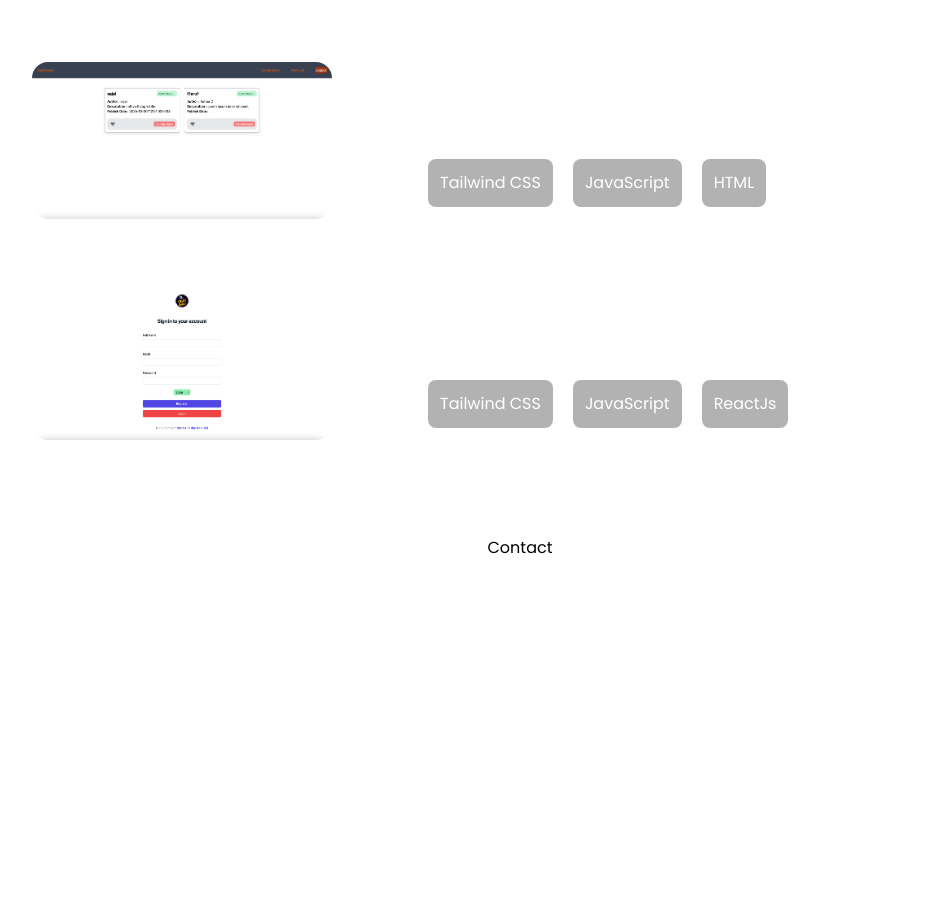
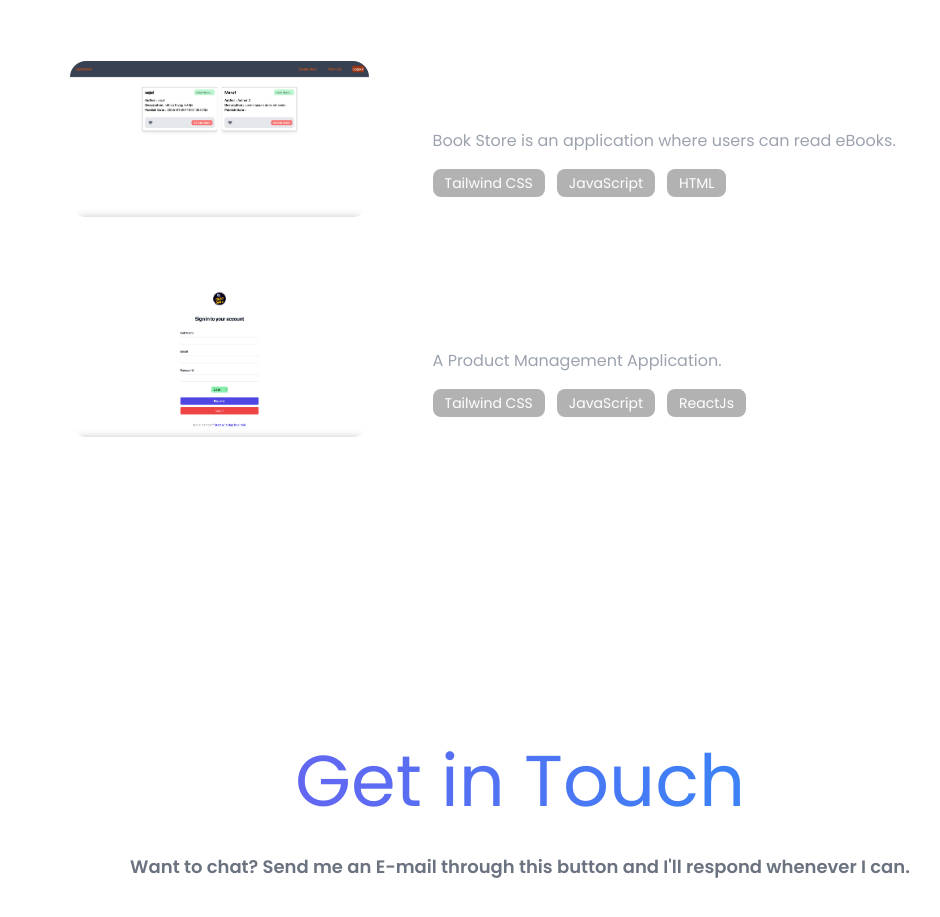
Before and after one commit to atikfaisalemon/my-portfolio, a React (Vite) app: page / in a window 1280 px wide. Shown: the part 2162-3079 px from the top of the page, without its empty margins (120-1060 px from the left). Before the commit the page ends 2754 px from the top, so only its background shows below. Built offline with nearby package versions, Linux system fonts and the light colour scheme.

Commit message:
feat-update

```diff
--- a/src/components/Contact.jsx
+++ b/src/components/Contact.jsx
@@ -1,7 +1,25 @@
+import { div } from "framer-motion/client";
 import React from "react";
 
 const Contact = () => {
-  return <div>Contact</div>;
+  return (
+    <div
+      id="contract"
+      className="flex min-h-[70vh] min-w-full items-center justify-center"
+    >
+      <div className="flex flex-col items-center justify-center gap-3 space-y-6 p-14">
+        <h1 className="text-center text-5xl md:text-7xl">
+          <span className="bg-gradient-to-r from-indigo-500 to-blue-500 bg-clip-text text-transparent">
+            Get in Touch
+          </span>
+        </h1>
+        <p className="text-center text-lg font-semibold text-gray-500">
+          Want to chat? Send me an E-mail through this button and I'll respond
+          whenever I can.
+        </p>
+      </div>
+    </div>
+  );
 };
 
 export default Contact;
--- a/src/components/ProjectCart.jsx
+++ b/src/components/ProjectCart.jsx
@@ -1,25 +1,26 @@
 const ProjectCart = ({ project }) => {
   return (
-    <div>
-      <img
-        src="project.image"
-        alt=""
-        className="w-full cursor-pointer rounded-2xl transition-all duration-300 hover:scale-105 md:[w-300px]"
-      />
-      <div
-        className="flex flex-col
-         gap-5"
-      >
+    <div className="flex flex-col items-center  gap-8 md:flex-row md:gap-24">
+      <a href={project.link} target="_blank" rel="noopener noreferrer">
+        <img
+          src={`/${project.image}`} // Image from public folder
+          alt={project.title}
+          className="w-full cursor-pointer rounded-2xl transition-all duration-300 hover:scale-105 md:w-[300px]"
+        />
+      </a>
+      <div className="flex flex-col gap-5">
         <div className="flex flex-col gap-3">
-          <div className="text-xl font-semibold">{project.title}</div>
-          <p>{project.description}</p>
+          <div className="text-xl font-semibold ">{project.title}</div>
+          <div>
+            <p className="text-gray-400">{project.description}</p>
+          </div>
         </div>
         <div className="flex flex-wrap gap-5">
-          {project.tech.map((tech, index) => {
+          {project.tech.map((tech, index) => (
             <span key={index} className="bg-black/30 rounded-lg p-3">
-              tech
-            </span>;
-          })}
+              {tech}
+            </span>
+          ))}
         </div>
       </div>
     </div>
--- a/src/components/Projects.jsx
+++ b/src/components/Projects.jsx
@@ -1,61 +1,82 @@
+import { motion } from "framer-motion";
+
 const projectsData = [
   {
     image: "spotify.png",
     title: "Spotify Homepage",
-    description: "Explore a static clone of Spotify's homepage",
+    description: "Explore a static clone of Spotify's homepage.",
     tech: ["Tailwind CSS", "JavaScript", "HTML"],
     link: "https://spotify-homepage.vercel.app/",
   },
   {
     image: "madcaps.png",
     title: "MADCAPS",
-    description: "MadCaps is an online cap store",
+    description: "MadCaps is an online cap store.",
     tech: ["ReactJs", "Tailwind CSS", "JavaScript", "HTML"],
     link: "https://github.com/atikfaisalemon/mad-caps",
   },
   {
     image: "Book-Store.png",
     title: "Ebook Store",
-    description: "Book Store is an application where users can read eBooks",
+    description: "Book Store is an application where users can read eBooks.",
     tech: ["Tailwind CSS", "JavaScript", "HTML"],
     link: "https://github.com/atikfaisalemon/book-store",
   },
   {
     image: "Gear-Suite.png",
     title: "Gear-Suite",
-    description: "Product Management Application",
+    description: "A Product Management Application.",
     tech: ["Tailwind CSS", "JavaScript", "ReactJs"],
     link: "https://github.com/atikfaisalemon/gear-suite-caps",
   },
 ];
 
+// Scroll Reveal Animation Wrapper (Each project animates separately)
+const ScrollReveal = ({ children }) => {
+  return (
+    <motion.div
+      initial={{ opacity: 0, y: 50 }}
+      whileInView={{ opacity: 1, y: 0 }}
+      viewport={{ once: false, amount: 0.3 }}
+      transition={{ duration: 0.6, ease: "easeOut" }}
+    >
+      {children}
+    </motion.div>
+  );
+};
+
+// Project Card Component
 const ProjectCart = ({ project }) => {
   return (
-    <div className="flex flex-col items-center  gap-8 md:flex-row md:gap-24">
+    <ScrollReveal>
+      <div className="flex flex-col md:flex-row items-center gap-8 md:gap-16 mx-auto w-full max-w-[900px]">
         <a href={project.link} target="_blank" rel="noopener noreferrer">
           <img
-          src={`/${project.image}`} // Image from public folder
+            src={`/${project.image}`}
             alt={project.title}
-          className="w-full cursor-pointer rounded-2xl transition-all duration-300 hover:scale-105 md:w-[300px]"
+            className="w-full max-w-[300px] cursor-pointer rounded-2xl transition-all duration-300 hover:scale-105"
           />
         </a>
-      <div className="flex flex-col gap-5">
-        <div className="flex flex-col gap-3">
-          <div className="text-xl font-semibold">{project.title}</div>
-          <p>{project.description}</p>
-        </div>
-        <div className="flex flex-wrap gap-5">
+        <div className="flex flex-col gap-4 text-left w-full md:w-[60%]">
+          <h2 className="text-2xl font-bold text-white">{project.title}</h2>
+          <p className="text-gray-400">{project.description}</p>
+          <div className="flex flex-wrap gap-3">
             {project.tech.map((tech, index) => (
-            <span key={index} className="bg-black/30 rounded-lg p-3">
+              <span
+                key={index}
+                className="bg-black/30 rounded-lg px-3 py-1 text-sm text-white"
+              >
                 {tech}
               </span>
             ))}
           </div>
         </div>
       </div>
+    </ScrollReveal>
   );
 };
 
+// Main Projects Component
 const Projects = () => {
   return (
     <div
@@ -65,7 +86,7 @@ const Projects = () => {
       <h1 className="text-4xl font-light text-white md:text-6xl">
         My Projects
       </h1>
-      <div className="flex w-full max-w-[1000px] flex-col gap-16 text-white">
+      <div className="flex w-full max-w-[1000px] flex-col gap-16 text-white mx-auto justify-center">
         {projectsData.map((project, index) => (
           <ProjectCart key={index} project={project} />
         ))}
```
Lines whose indentation alone changed are shown as unchanged.
